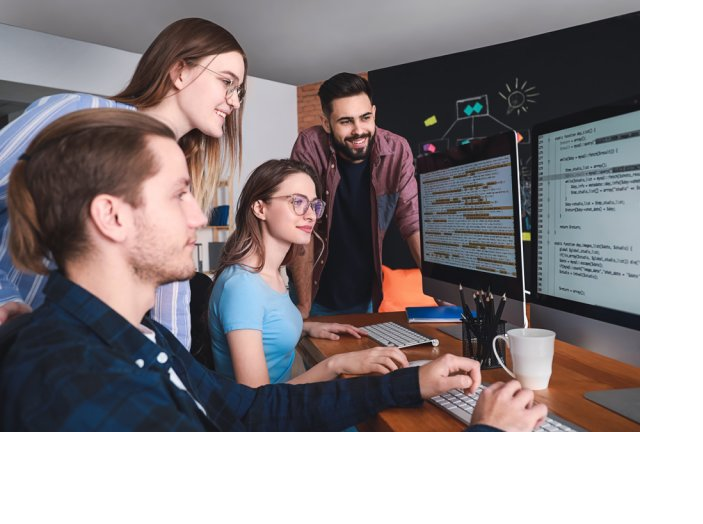
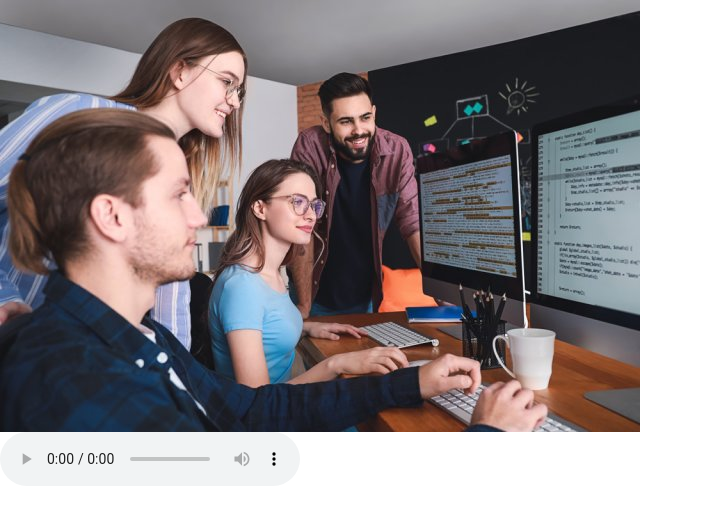
Before and after one commit to Denis40573/Independent-work-on-JS, a plain HTML site: page 5-Медиаэлементы/index.html in a window 1280 px wide. Shown: the whole page, without its empty margins (0-703 px from the left). Drawn offline with Linux system fonts and the light colour scheme.

Commit message:
Добавил аудиодорожку

```diff
--- a/5-Медиаэлементы/index.html
+++ b/5-Медиаэлементы/index.html
@@ -14,5 +14,9 @@
             <img src="WIN_20201014_13_19_49_Pro.jpg" alt="Вот так вот">
         </picture>
     </section>
+
+    <section>
+        <audio controls loop src="BANDJEROS_-_Pro_krasivuyu_zhizn_(musmore.com).mp3"></audio>
+    </section>
 </body>
 </html>
```
Also changed, not shown: 1 other file.
